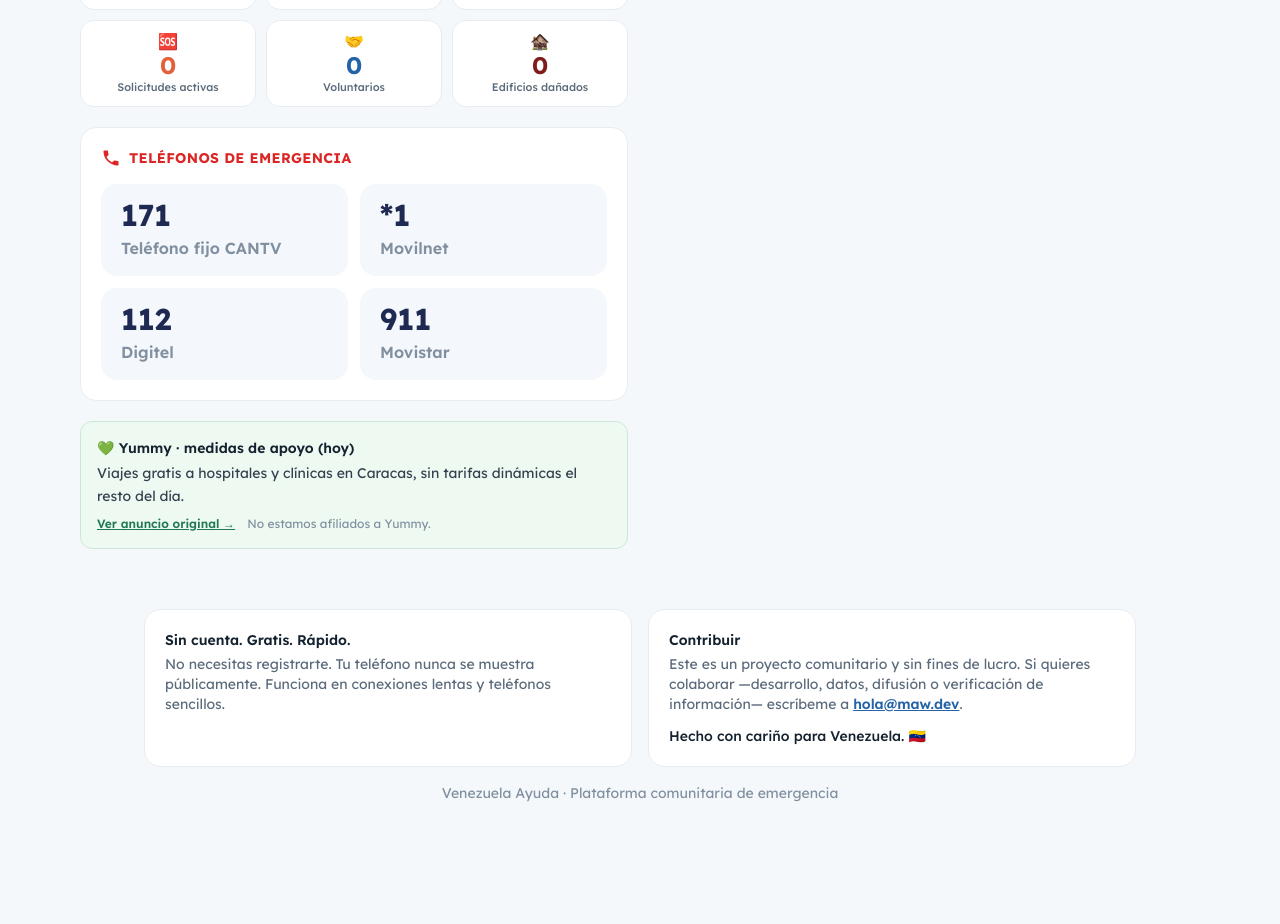
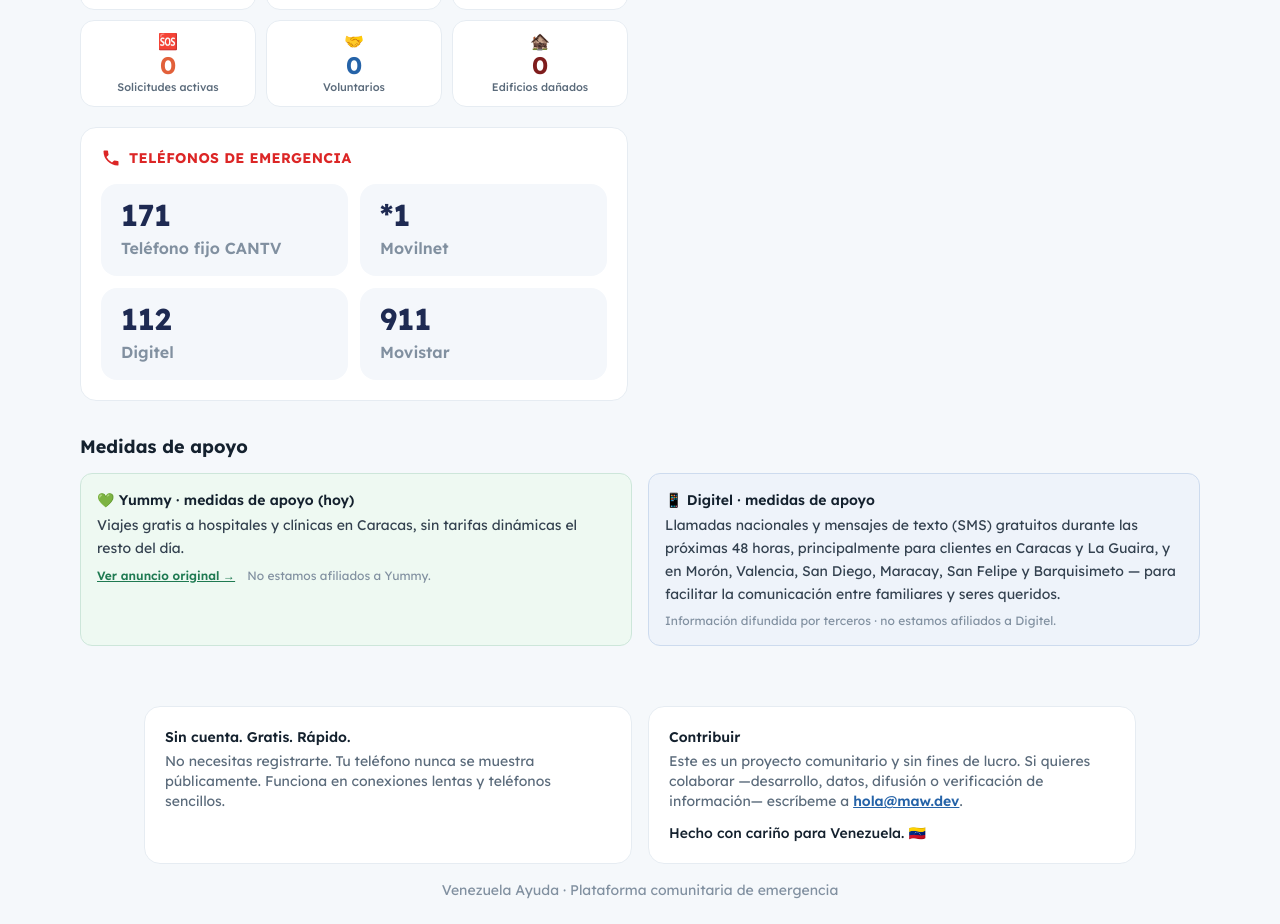
Before and after one commit to henrriusdev/venezuela-ayuda, a Next.js app: page / in a window 1280 px wide. Shown: the part 1019-1943 px from the top of the page. Before the commit the page ends 1854 px from the top, so only its background shows below. Built offline with nearby package versions, Linux system fonts and the light colour scheme; no server answers; the database is empty.

Commit message:
Home: 'Medidas de apoyo' section below the grid (Yummy + new Digitel 48h free calls/SMS)

```diff
--- a/src/app/page.tsx
+++ b/src/app/page.tsx
@@ -4,6 +4,7 @@ import BigButton from "@/components/BigButton";
 import MapView from "@/components/MapView";
 import EmergencyPhones from "@/components/EmergencyPhones";
 import SupportMeasures from "@/components/SupportMeasures";
+import DigitelMeasure from "@/components/DigitelMeasure";
 import { getStats, getMapMarkers } from "@/lib/data";
 
 export const revalidate = 60;
@@ -101,9 +102,8 @@ export default async function Home() {
           <Stat emoji="🏚️" value={fmt(stats.damaged)} label="Edificios dañados" color="#7f1d1d" />
         </section>
 
-        <div className="mt-5 grid gap-5">
+        <div className="mt-5">
           <EmergencyPhones />
-          <SupportMeasures />
         </div>
           </div>
 
@@ -123,6 +123,15 @@ export default async function Home() {
             </div>
           </div>
         </div>
+
+        {/* Support measures from operators/companies */}
+        <section className="mt-8" aria-label="Medidas de apoyo">
+          <h2 className="mb-3 text-lg font-bold text-[#14212e]">Medidas de apoyo</h2>
+          <div className="grid gap-4 md:grid-cols-2">
+            <SupportMeasures />
+            <DigitelMeasure />
+          </div>
+        </section>
       </main>
 
       <footer className="mx-auto w-full max-w-5xl px-4 py-8 text-center text-sm text-[#8190a0]">
--- /dev/null
+++ b/src/components/DigitelMeasure.tsx
@@ -0,0 +1,23 @@
+// Third-party support announcement (Digitel). We surface the info and note we
+// are not affiliated.
+export default function DigitelMeasure() {
+  return (
+    <section
+      aria-labelledby="digitel-title"
+      className="rounded-xl border border-[#cddbee] bg-[#eef3fa] p-4 text-sm"
+    >
+      <h2 id="digitel-title" className="font-semibold text-[#14212e]">
+        📱 Digitel · medidas de apoyo
+      </h2>
+      <p className="mt-1 leading-relaxed text-[#33414f]">
+        Llamadas nacionales y mensajes de texto (SMS) gratuitos durante las
+        próximas 48 horas, principalmente para clientes en Caracas y La Guaira, y
+        en Morón, Valencia, San Diego, Maracay, San Felipe y Barquisimeto — para
+        facilitar la comunicación entre familiares y seres queridos.
+      </p>
+      <p className="mt-2 text-xs text-[#8190a0]">
+        Información difundida por terceros · no estamos afiliados a Digitel.
+      </p>
+    </section>
+  );
+}
```
